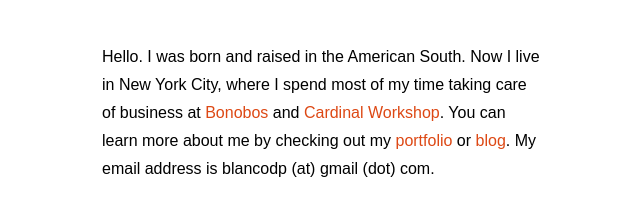
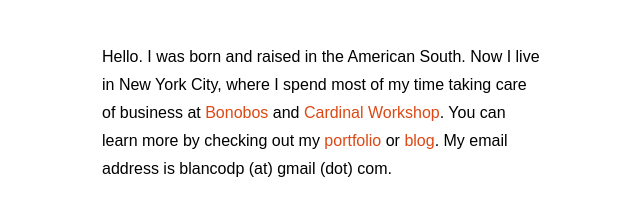
Before and after one commit to dennisblanco/dennyblanco.github.io, a plain HTML site: page index.html in a window 1280 px wide. Shown: the part 428-645 px from the top of the page, without its empty margins (318-958 px from the left). Drawn offline with nearby package versions, Linux system fonts and the light colour scheme.

Commit message:
Update index.html

```diff
--- a/index.html
+++ b/index.html
@@ -29,7 +29,7 @@
 
 <div class="content-about">
     <img src="https://objects.dreamhost.com:443/bronco/read.jpeg" height=300>
-    <p>Hello. I was born and raised in the American South. Now I live in New York City, where I spend most of my time taking care of business at <a href="http://www.bonobos.com" target="blank">Bonobos</a> and <a href="http://cardinalworkshop.us" target="blank">Cardinal Workshop</a>. You can learn more about me by checking out my <a href="http://dennyblanco.tumblr.com/portfolio" target="blank">portfolio</a> or <a href="http://dennyblanco.tumblr.com" target="blank">blog</a>. My email address is blancodp (at) gmail (dot) com.
+    <p>Hello. I was born and raised in the American South. Now I live in New York City, where I spend most of my time taking care of business at <a href="http://www.bonobos.com" target="blank">Bonobos</a> and <a href="http://cardinalworkshop.us" target="blank">Cardinal Workshop</a>. You can learn more by checking out my <a href="http://dennyblanco.tumblr.com/portfolio" target="blank">portfolio</a> or <a href="http://dennyblanco.tumblr.com" target="blank">blog</a>. My email address is blancodp (at) gmail (dot) com.
     </p>
 </div>
 </body>
```
